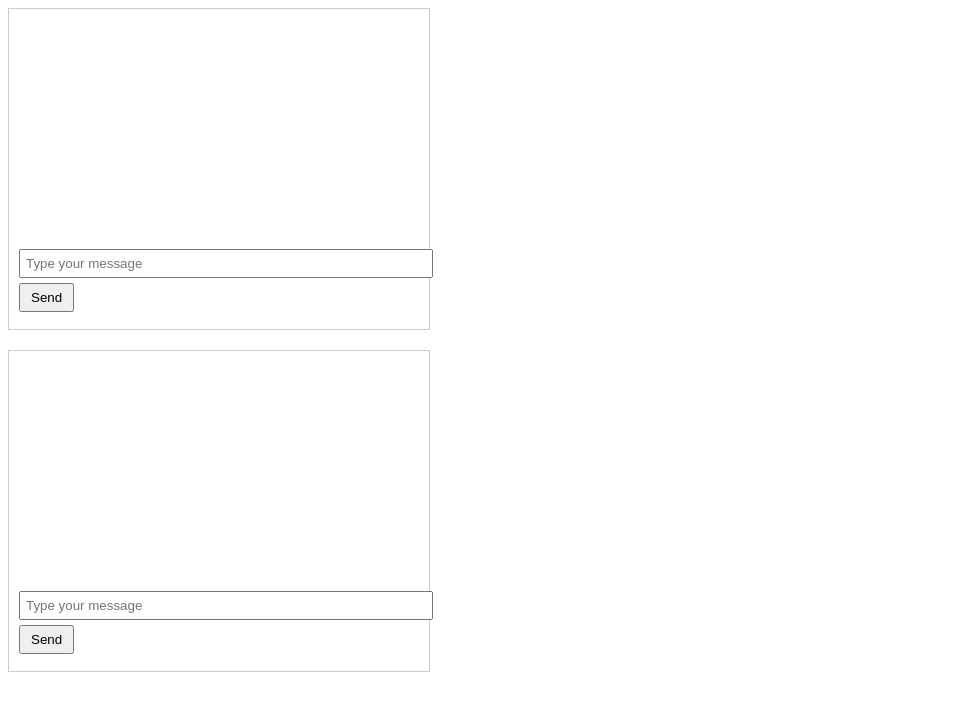
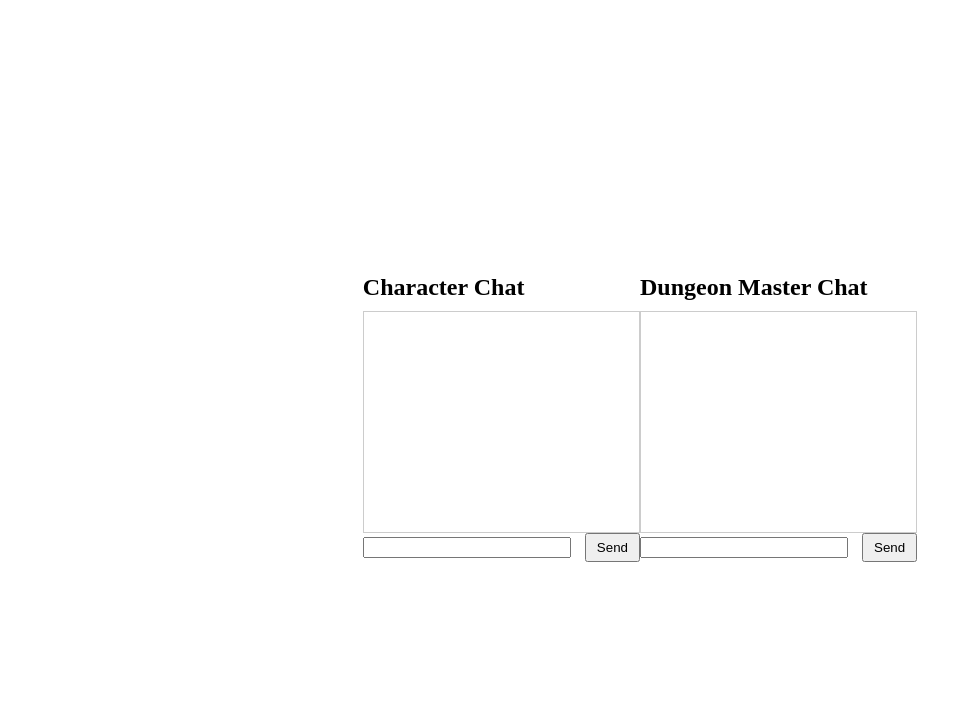
Before and after one commit to lopus-maximus/Dungeons-and-Dragons, a plain HTML site: page index.html in a window 1280 px wide. Shown: the whole page, without its empty margins (0-972 px from the left). Drawn offline with Linux system fonts and the light colour scheme.

Commit message:
Add files via upload

```diff
--- a/index.html
+++ b/index.html
@@ -6,17 +6,23 @@
     <link rel="stylesheet" href="styles.css">
 </head>
 <body>
-    <div id="character-chatbox">
+  <!-- Character chat -->
+  <div>
+    <h2>Character Chat</h2>
     <div id="character-chatlog"></div>
-        <input type="text" id="character-message" placeholder="Type your message">
+    <input type="text" id="character-message">
     <button id="character-send">Send</button>
   </div>
 
-    <div id="dm-chatbox">
+  <!-- Dungeon Master chat -->
+  <div>
+    <h2>Dungeon Master Chat</h2>
     <div id="dm-chatlog"></div>
-        <input type="text" id="dm-message" placeholder="Type your message">
+    <input type="text" id="dm-message">
     <button id="dm-send">Send</button>
   </div>
-    <script src="script.js"></script>
+
+  <!-- <script src="/socket.io/socket.io.js"></script>
+  <script src="script.js"></script> -->
 </body>
 </html>
--- a/styles.css
+++ b/styles.css
@@ -1,27 +1,52 @@
-#character-chatbox,
-#dm-chatbox {
-  width: 400px;
-  height: 300px;
+/* Styles for character chat section */
+#character-chatlog {
+  height: 200px;
+  overflow-y: scroll;
   border: 1px solid #ccc;
   padding: 10px;
-  margin-bottom: 20px;
 }
 
-#character-chatlog,
+#character-message {
+  width: 200px;
+  margin-right: 10px;
+}
+
+/* Styles for Dungeon Master chat section */
 #dm-chatlog {
-  height: 220px;
+  height: 200px;
   overflow-y: scroll;
+  border: 1px solid #ccc;
+  padding: 10px;
+}
+
+#dm-message {
+  width: 200px;
+  margin-right: 10px;
+}
+
+/* Common styles for chat sections */
+h2 {
   margin-bottom: 10px;
 }
 
-#character-message,
-#dm-message {
-  width: 100%;
-  padding: 5px;
-  margin-bottom: 5px;
+button {
+  padding: 5px 10px;
 }
 
-#character-send,
-#dm-send {
-  padding: 5px 10px;
+/* Optional additional styles for overall layout */
+body {
+  display: flex;
+  justify-content: center;
+  align-items: center;
+  height: 100vh;
 }
+
+.container {
+  display: flex;
+  flex-direction: column;
+  align-items: center;
+  width: 400px;
+  padding: 20px;
+  border: 1px solid #ccc;
+  border-radius: 5px;
+}
```
Lines whose indentation alone changed are shown as unchanged.
